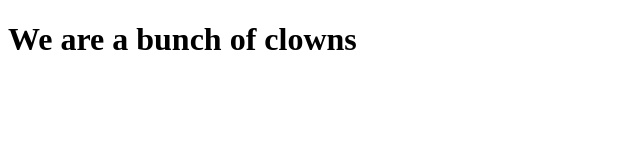
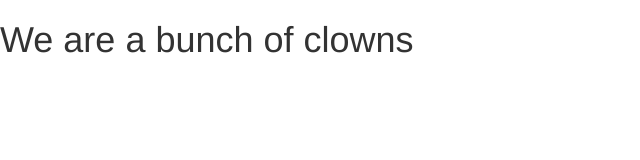
Before and after one commit to castic/castic-todo-list, a plain HTML site: page index.html in a window 1280 px wide. Shown: the whole page, without its empty margins (0-640 px from the left). Drawn offline with nearby package versions, Linux system fonts and the light colour scheme.

Commit message:
added style sheets

```diff
--- a/index.html
+++ b/index.html
@@ -1,7 +1,8 @@
 <!DOCTYPE html>
 <html>
 <head>
-	<link rel="stylesheet" type="text/css" href="/">
+	<link rel="stylesheet" type="text/css" href="//maxcdn.bootstrapcdn.com/bootstrap/3.3.1/css/bootstrap.min.css">
+	<link rel="stylesheet" type="text/css" href="">
 </head>
 <body>
 
```
